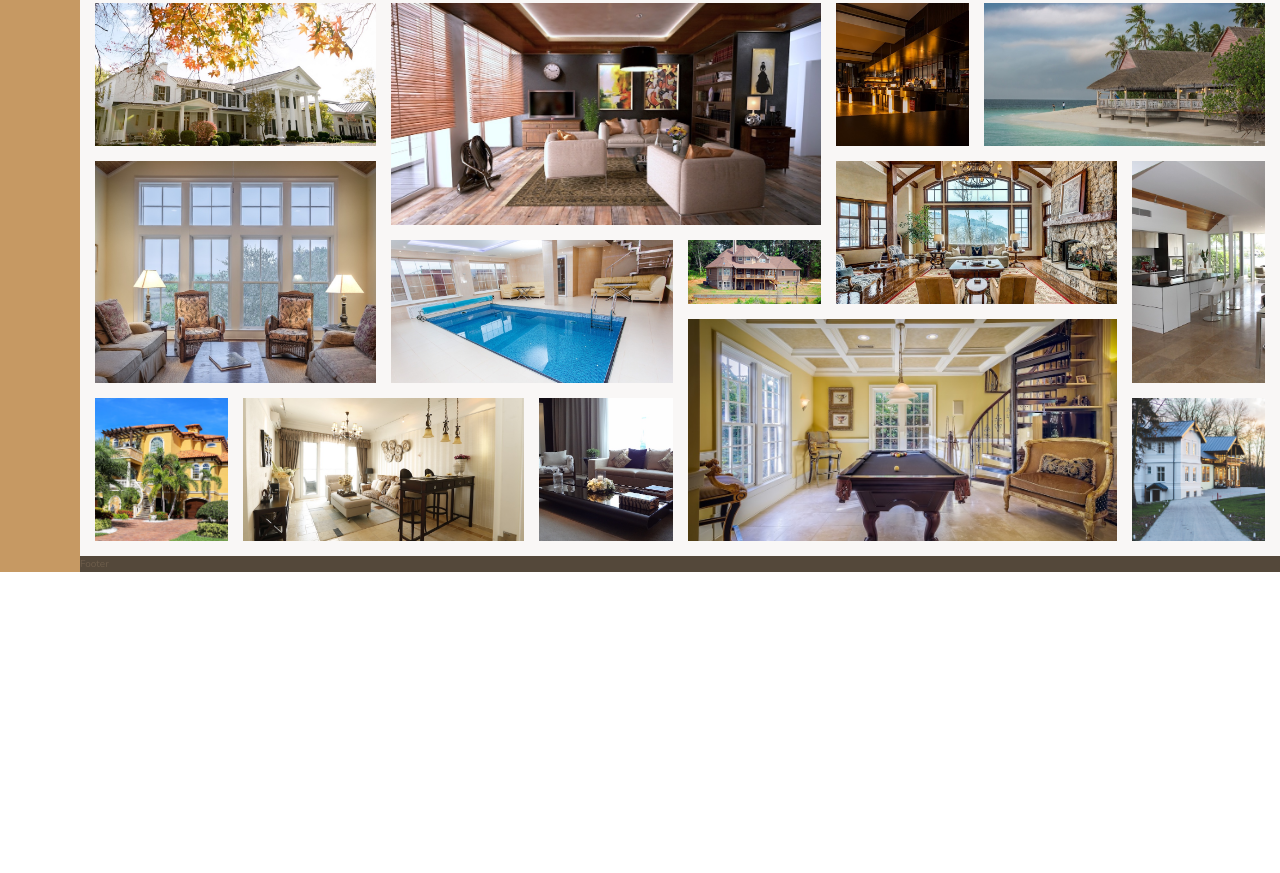
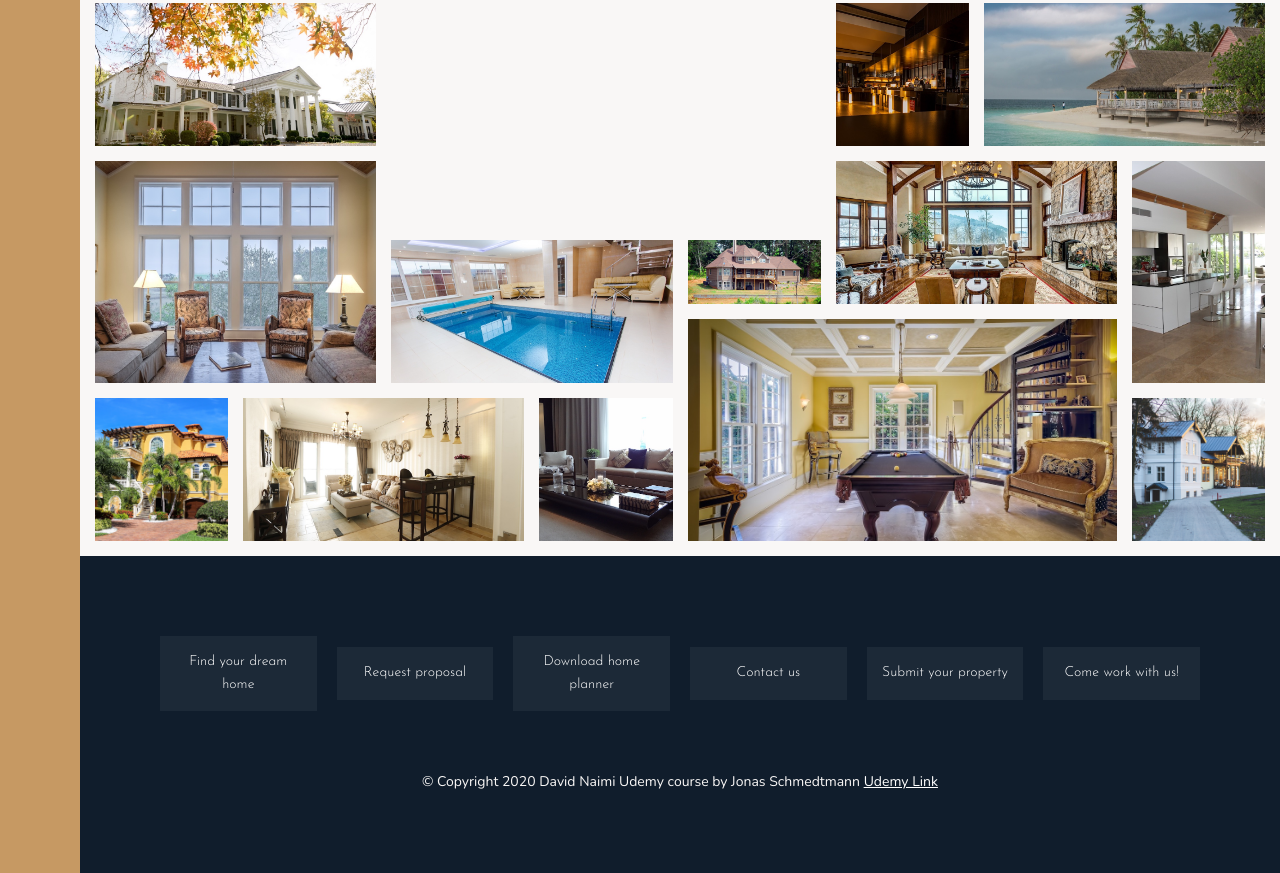
Before and after one commit to d88naimi/Nexter, a website: page index.html in a window 1280 px wide. Shown: the part 3084-3957 px from the top of the page. Before the commit the page ends 3656 px from the top, so only its background shows below. Drawn offline with nearby package versions, Linux system fonts and the light colour scheme.

Commit message:
footer and styles loaded in

```diff
--- a/index.html
+++ b/index.html
@@ -308,9 +308,7 @@
       <figure class="gallery__item gallery__item--1">
         <img src="img/gal-1.jpeg" alt="Gallery image 1" class="gallery__img" />
       </figure>
-      <figure class="gallery__item gallery__item--2">
-        <img src="img/gal-2.jpeg" alt="Gallery image 2" class="gallery__img" />
-      </figure>
+
       <figure class="gallery__item gallery__item--3">
         <img src="img/gal-3.jpeg" alt="Gallery image 3" class="gallery__img" />
       </figure>
@@ -348,6 +346,18 @@
         <img src="img/gal-14.jpeg" alt="Gallery image 14" class="gallery__img" />
       </figure>
     </section>
-    <footer class="footer">Footer</footer>
+    <footer class="footer">
+        <ul class="nav">
+            <li class="nav__item"><a href="#" class="nav__link">Find your dream home</a></li>
+            <li class="nav__item"><a href="#" class="nav__link">Request proposal</a></li>
+            <li class="nav__item"><a href="#" class="nav__link">Download home planner</a></li>
+            <li class="nav__item"><a href="#" class="nav__link">Contact us</a></li>
+            <li class="nav__item"><a href="#" class="nav__link">Submit your property</a></li>
+            <li class="nav__item"><a href="#" class="nav__link">Come work with us!</a></li>
+    </ul>
+    <p class="copyright">
+        &copy; Copyright 2020 David Naimi Udemy course by Jonas Schmedtmann  <a href="https://www.udemy.com/course/advanced-css-and-sass/" id="udemy" target="_blank" title="Udemy Link">Udemy Link</a>
+    </p>
+    </footer>
   </body>
 </html>
--- a/sass/_footer.scss
+++ b/sass/_footer.scss
@@ -1,4 +1,53 @@
-.footer{
-    background-color: $color-grey-dark-1;
-    grid-column: full-start / full-end;
+.footer {
+  background-color: $color-secondary;
+  grid-column: full-start / full-end;
+  padding: 8rem;
 }
+
+.nav {
+  list-style: none;
+
+  display: grid;
+  grid-template-columns: repeat(auto-fit, minmax(15rem, 1fr));
+  grid-gap: 2rem;
+  align-items: center;
+
+  &__link:link,
+  &__link:visited {
+    font-size: 1.4rem;
+    color: #fff;
+    font-family: $font-display;
+    text-decoration: none;
+    text-align: center;
+    padding: 1.5rem;
+    display: block;
+    transition: all 0.2s;
+
+    background-color: rgba(#fff, 0.05);
+  }
+
+  &__link:hover,
+  &__link:active {
+    background-color: #fff, 0.05;
+    transform: translateY(-3rem);
+  }
+}
+
+.copyright {
+  font-size: 1.4rem;
+  color: $color-grey-light-1;
+  text-align: center;
+  width: 70%;
+  margin-top: 6rem;
+  margin-left: auto;
+  margin-right: auto;
+}
+
+#udemy {
+  color: #fff;
+  display: inline-block;
+  &:hover {
+    color: pink;
+    transform: scale(1.1);
+  }
+}
```
Also changed, not shown: css/style.css.
